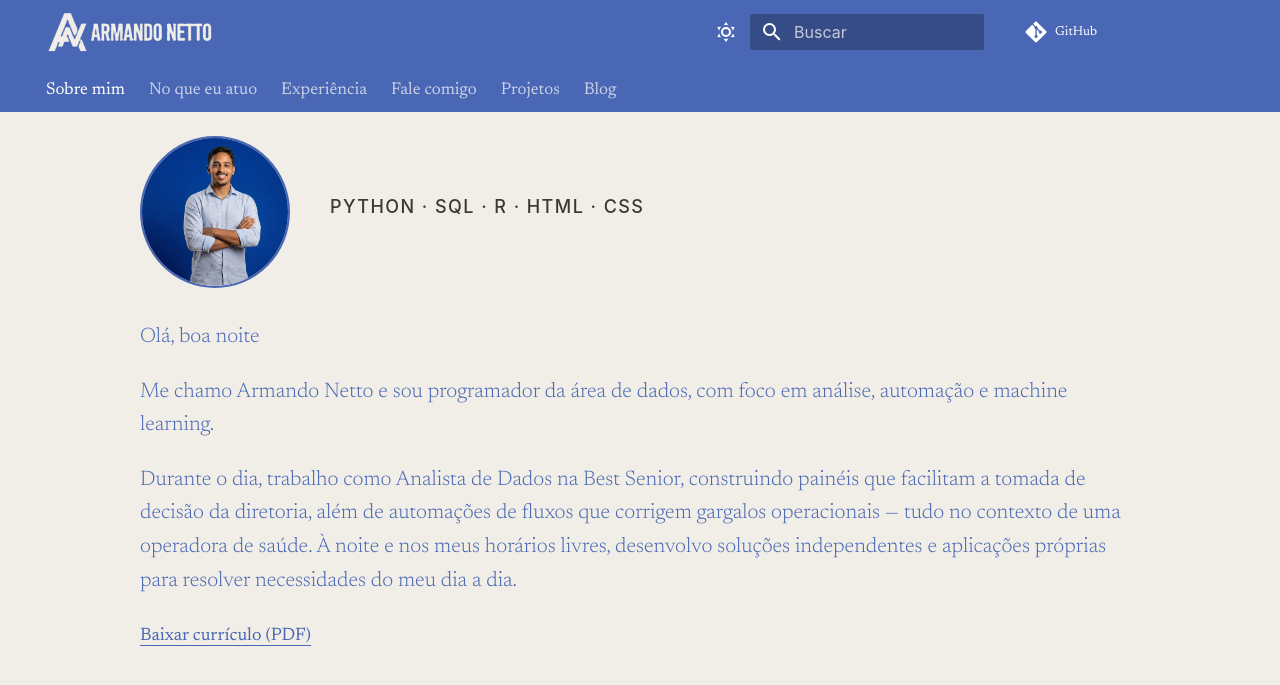
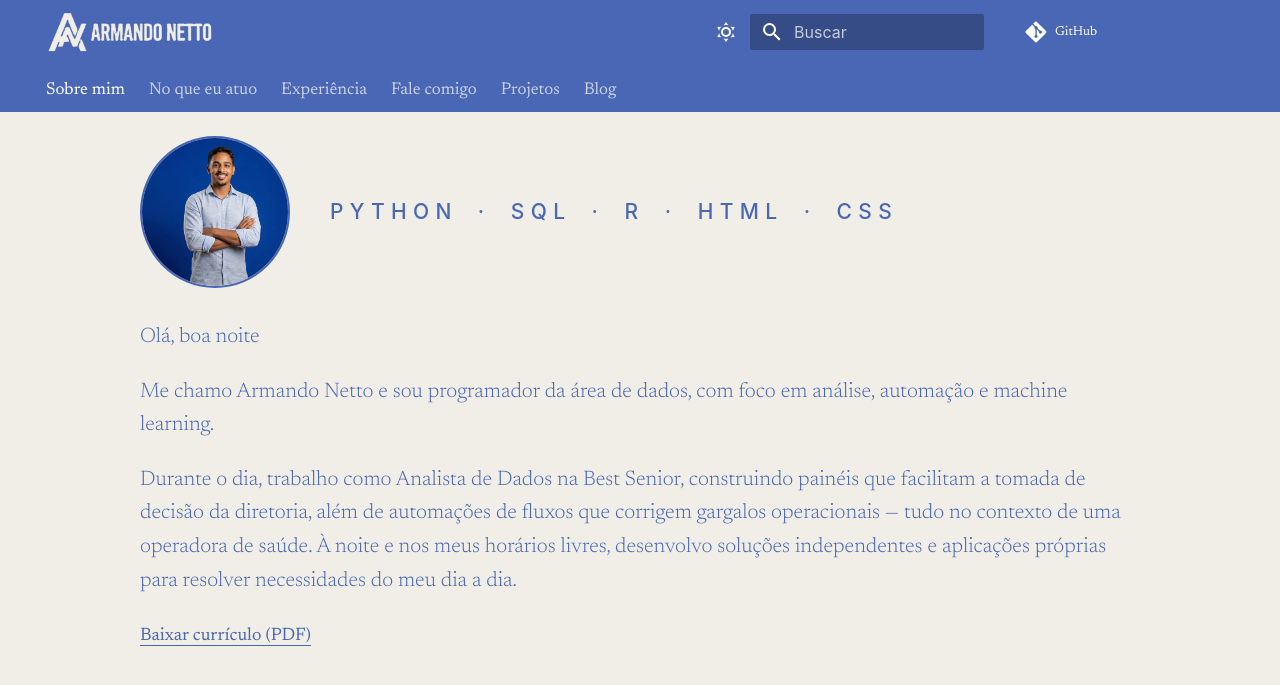
Before and after one commit to armandonettox/portifolio, an MkDocs documentation site: the page built from docs/index.md, in a window 1280 px wide. Shown: the top 685 px of the page. Built offline with MkDocs 1.6.1 and Material for MkDocs 9.7.7, drawn with Linux system fonts in a browser that asks for light colours.

Commit message:
feat(home): linguagens em azul com espacamento amplo

```diff
--- a/docs/stylesheets/extra.css
+++ b/docs/stylesheets/extra.css
@@ -165,13 +165,14 @@ body,
   min-width: 0;
 }
 .md-typeset .pf-hero-role {
-  margin: 0 0 0.5rem 0;
+  margin: 0;
   font-family: -apple-system, BlinkMacSystemFont, 'Segoe UI', sans-serif;
-  font-size: 0.9rem;
+  font-size: 1.05rem;
   font-weight: 500;
-  letter-spacing: 0.08em;
+  letter-spacing: 0.3em;
+  word-spacing: 0.4em;
   text-transform: uppercase;
-  color: var(--md-default-fg-color--light);
+  color: var(--md-accent-fg-color);
 }
 /* link discreto de curriculo no fim da bio */
 .pf-cv-link {
--- a/mkdocs.yml
+++ b/mkdocs.yml
@@ -45,7 +45,7 @@ plugins:
         - Bastidores
 
 extra_css:
-  - stylesheets/extra.css?v=20260719e
+  - stylesheets/extra.css?v=20260719f
 
 extra_javascript:
   - javascripts/extra.js
```
